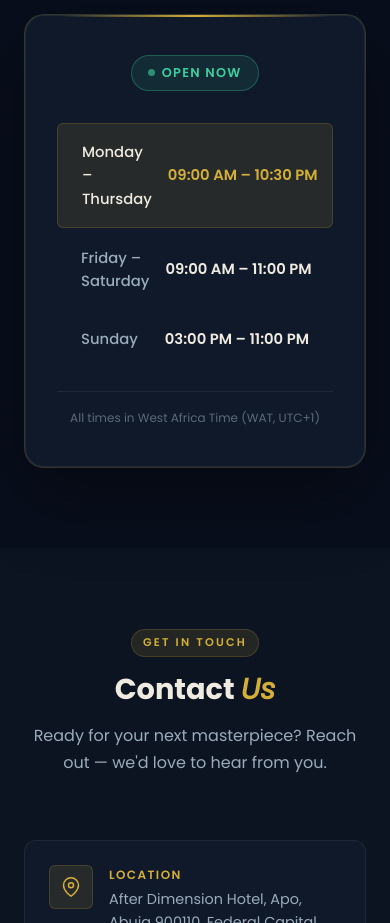
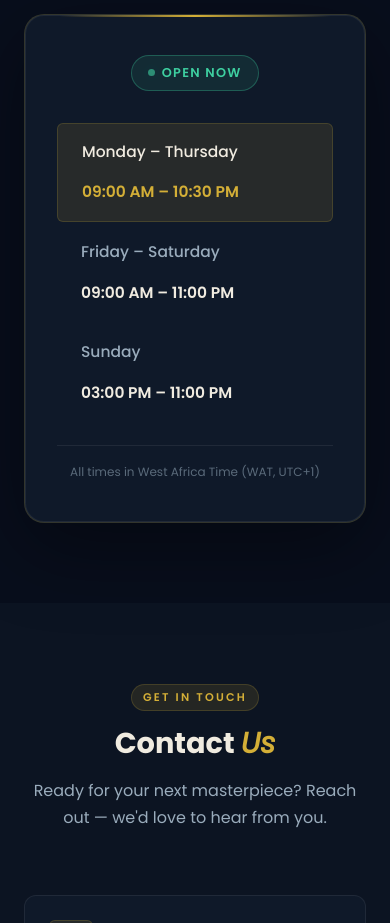
Before and after one commit to NelsonB123J/Toux-Hair, a plain HTML site: page index.html in a window 390 px wide. Shown: the part 2240-3163 px from the top of the page. Drawn offline with Linux system fonts and the light colour scheme.

Commit message:
Add files via upload

```diff
--- a/style.css
+++ b/style.css
@@ -1063,6 +1063,7 @@ button {
     grid-template-columns: repeat(4, 1fr);
   }
 
+
   .gallery-item--wide {
     grid-column: span 2;
     aspect-ratio: 4/3;
@@ -1070,6 +1071,17 @@ button {
 
   .contact-form-wrap {
     padding: var(--sp-5);
+  }
+}
+
+@media (max-width: 639px) {
+  .hours-row {
+    flex-direction: column;
+    align-items: flex-start;
+    font-size: 20px;
+  }
+  .hours-row span{
+    font-size: 0.96999993875rem;
   }
 }
 
```
